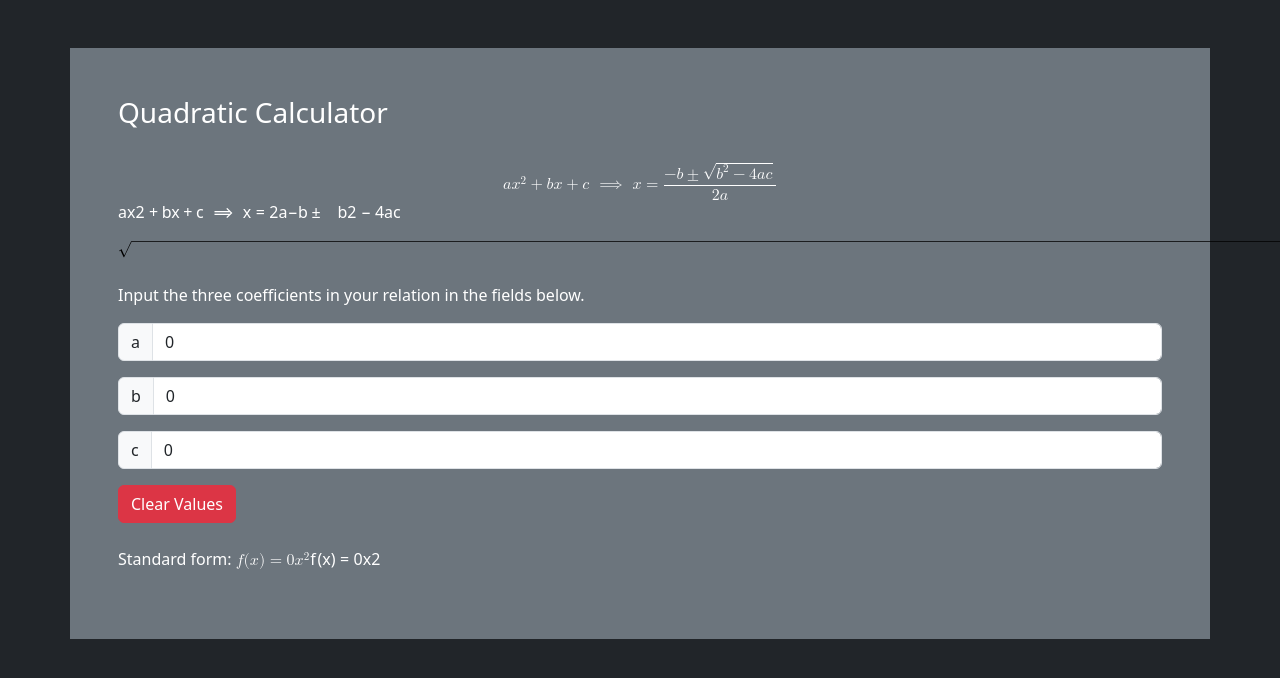
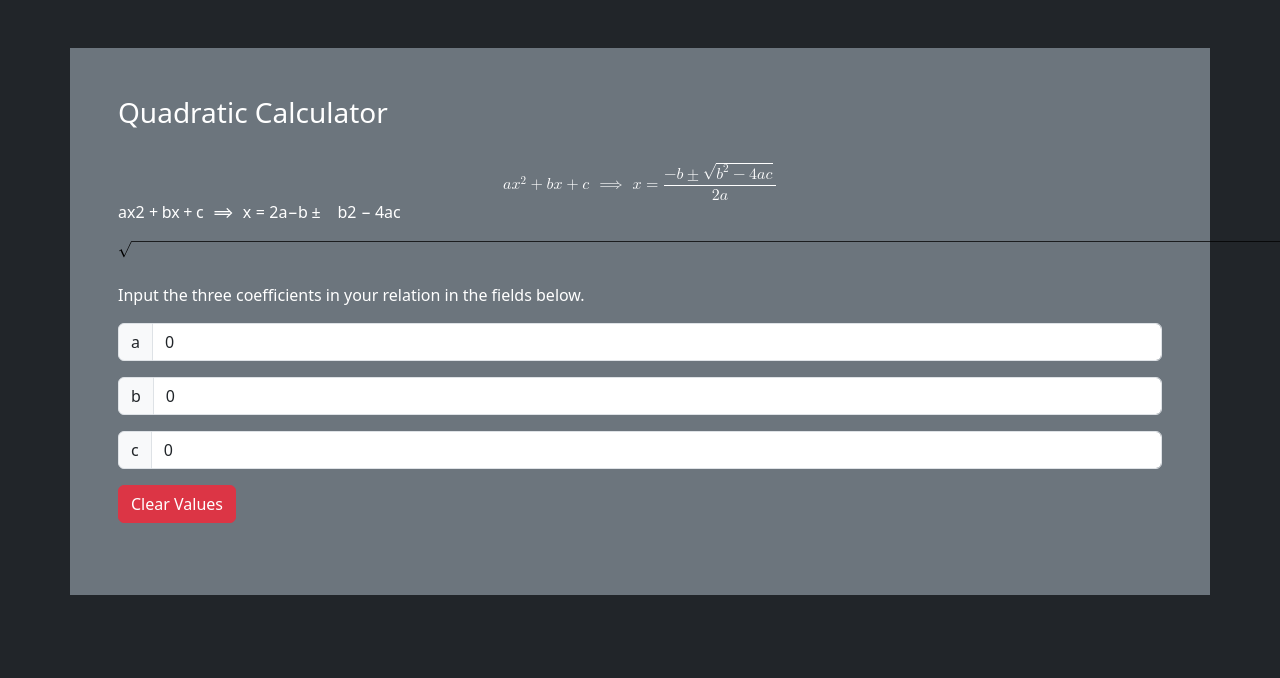
Before and after one commit to rts4/svelte-quadratics, a SvelteKit app: page / in a window 1280 px wide. Shown: the top 678 px of the page. Built offline with nearby package versions, Linux system fonts and the light colour scheme.

Commit message:
show std form only if a is not 0 or null - rts4

```diff
--- a/src/routes/Container.svelte
+++ b/src/routes/Container.svelte
@@ -37,7 +37,9 @@
     <ClearButton on:clear_values={clearValues} />
     <br />
     <br />
-    <p>Standard form: <Katex math={`\\f\\relax{x} = ${a === null ? 0 : a != 1 ? a : ""}x^2 ${b === null || b === 0 ? "" : (b == 1 || b == -1) ? `${b < 0 ? '-' : '+'} x` : b < 0 ? `- ${Math.abs(b)}x` : `+ ${b}x`} ${c === null || c === 0 ? "" : c < 0 ? `- ${Math.abs(c)}` : `+ ${c}`}`} /></p>
+    {#if a !== 0 && a !== null}
+        <p>Standard form: <Katex math={`\\f\\relax{x} = ${a === null ? 0 : a != 1 ? a : ""}x^2 ${b === null || b === 0 ? "" : (b == 1 || b == -1) ? `${b < 0 ? '-' : '+'} x` : b < 0 ? `- ${Math.abs(b)}x` : `+ ${b}x`} ${c === null || c === 0 ? "" : c < 0 ? `- ${Math.abs(c)}` : `+ ${c}`}`} /></p>
+    {/if}
     {#if calculatedRoots !== null}
         {#if !(isNaN(calculatedRoots[0]) || isNaN(calculatedRoots[1]))}
             <p>Factored form: <Katex math={`\\f\\relax{x} = (x ${calculatedRoots[0] < 0 ? `+ ${Math.abs(roundTwo(calculatedRoots[0]))}` : `- ${roundTwo(calculatedRoots[0])}`})(x ${calculatedRoots[1] < 0 ? `+ ${Math.abs(roundTwo(calculatedRoots[1]))}` : `- ${roundTwo(calculatedRoots[1])}`})`} /></p>
```
